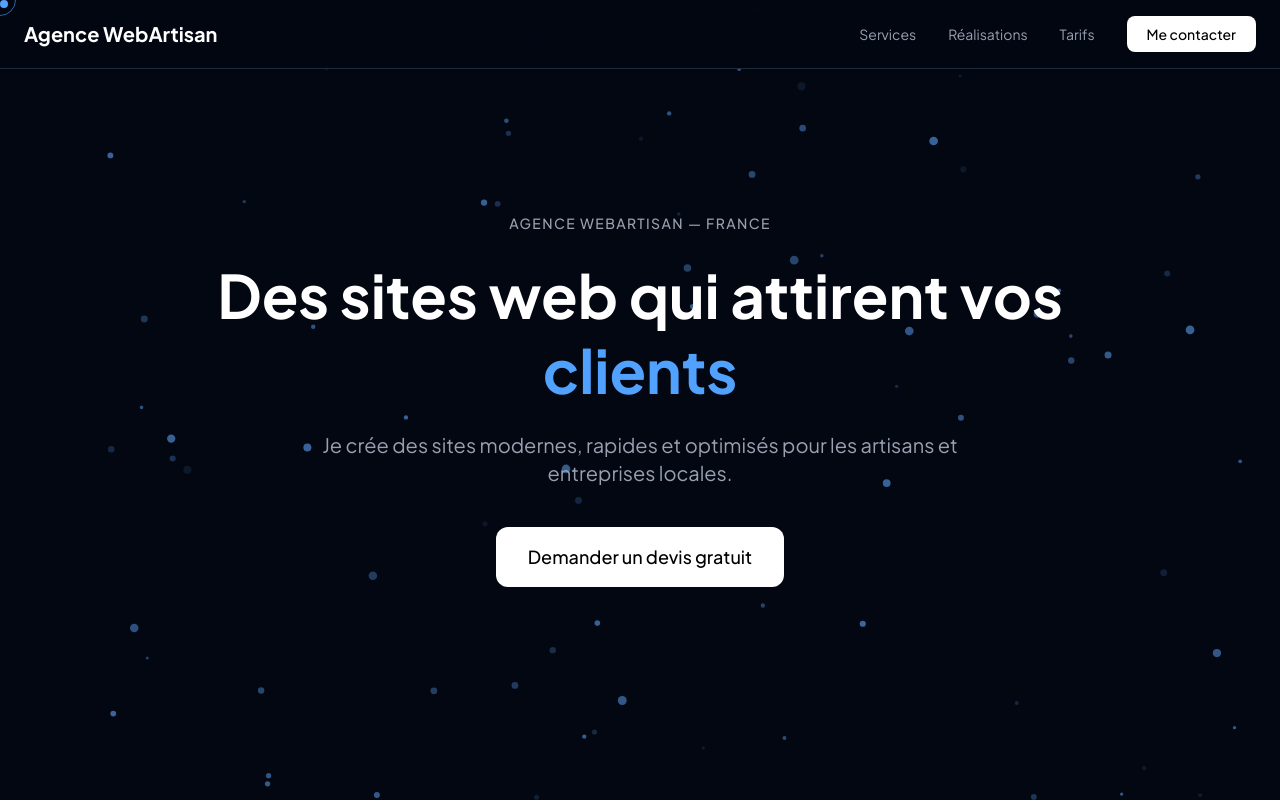
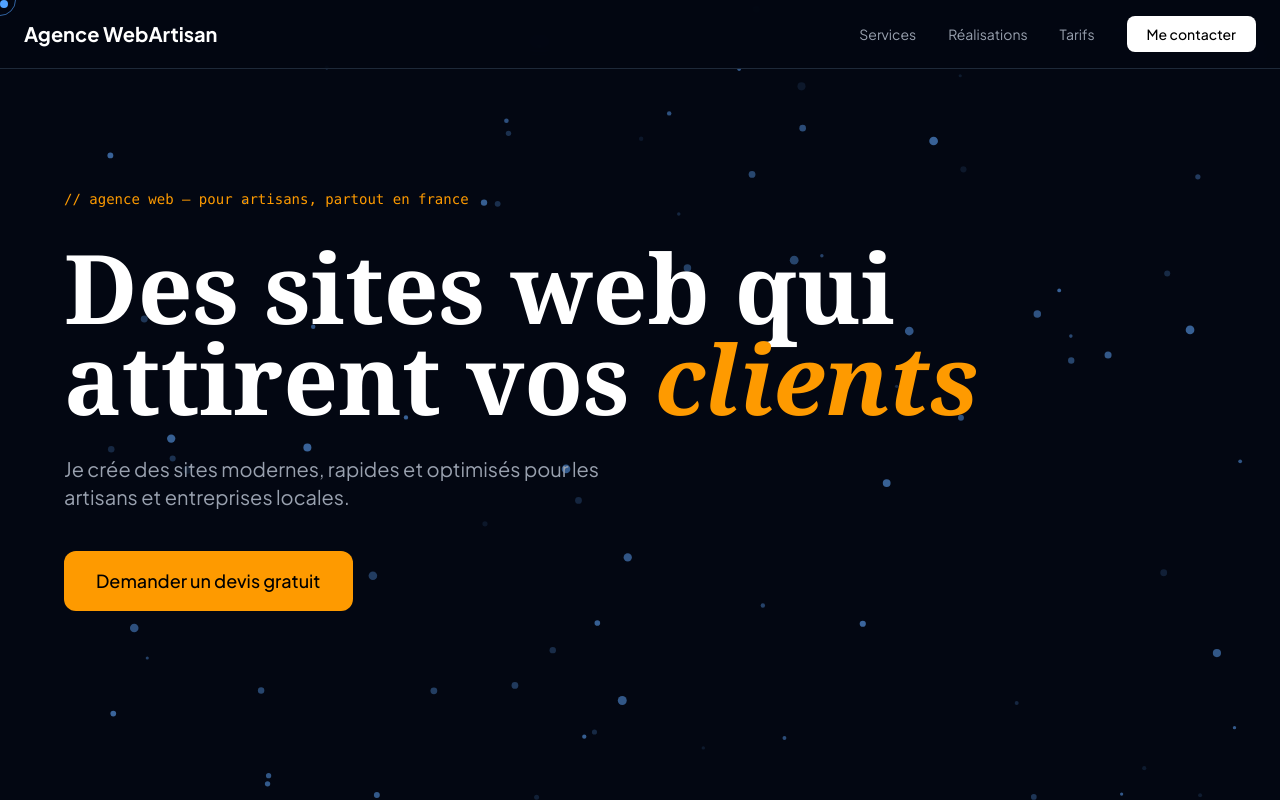
Before and after one commit to enguerrandbourghelle/agence-demo, a Next.js app: page / in a window 1280 px wide. Shown: the top 802 px of the page. Built offline with nearby package versions, Linux system fonts and the light colour scheme.

Commit message:
feat: nouvelle direction visuelle atelier de code - typo serif et ambre

```diff
--- a/app/layout.tsx
+++ b/app/layout.tsx
@@ -1,8 +1,10 @@
 import type { Metadata } from "next";
-import { Plus_Jakarta_Sans } from "next/font/google";
+import { Plus_Jakarta_Sans, Fraunces, JetBrains_Mono } from "next/font/google";
 import "./globals.css";
 
 const font = Plus_Jakarta_Sans({ subsets: ["latin"], weight: ["400", "500", "600", "700", "800"] });
+const fraunces = Fraunces({ subsets: ["latin"], weight: ["600", "700", "800", "900"], variable: "--font-fraunces" });
+const mono = JetBrains_Mono({ subsets: ["latin"], weight: ["400", "500"], variable: "--font-jetbrains" });
 
 export const metadata: Metadata = {
   title: "Agence WebArtisan — Création de sites web pour artisans",
@@ -28,7 +30,7 @@ export default function RootLayout({
 }>) {
   return (
     <html lang="fr">
-      <body className={font.className}>{children}</body>
+      <body className={`${font.className} ${fraunces.variable} ${mono.variable}`}>{children}</body>
     </html>
   );
 }
--- a/app/page.tsx
+++ b/app/page.tsx
@@ -39,18 +39,18 @@ export default function Home() {
       <div className="relative z-10">
         <Cursor />
         <Navbar />
-        <section className="relative h-screen flex flex-col items-center justify-center text-center px-6 overflow-hidden">
-          <div className="relative z-10 flex flex-col items-center">
-            <p ref={eyebrowRef} className="text-sm font-medium text-gray-400 mb-6 tracking-widest uppercase opacity-0">
-              Agence WebArtisan — France
+        <section className="relative min-h-screen flex flex-col justify-center px-6 md:px-16 overflow-hidden">
+          <div className="relative z-10 max-w-5xl">
+            <p ref={eyebrowRef} className="font-mono text-sm text-amber-500 mb-8 opacity-0">
+              {"// agence web — pour artisans, partout en france"}
             </p>
-            <h1 ref={titleRef} className="text-6xl font-bold mb-6 max-w-4xl leading-tight text-white opacity-0">
-              Des sites web qui attirent vos <span className="text-blue-400">clients</span>
+            <h1 ref={titleRef} className="font-serif text-6xl md:text-8xl font-bold mb-8 leading-[0.95] text-white opacity-0">
+              Des sites web qui<br />attirent vos <span className="text-amber-500 italic">clients</span>
             </h1>
-            <p ref={subtitleRef} className="text-xl text-gray-400 max-w-2xl mb-10 opacity-0">
+            <p ref={subtitleRef} className="text-xl text-gray-400 max-w-xl mb-10 opacity-0">
               Je crée des sites modernes, rapides et optimisés pour les artisans et entreprises locales.
             </p>
-            <button ref={btnRef} onClick={scrollToContact} className="bg-white text-black px-8 py-4 rounded-xl text-lg font-medium hover:bg-gray-100 transition opacity-0">
+            <button ref={btnRef} onClick={scrollToContact} className="bg-amber-500 text-black px-8 py-4 rounded-xl text-lg font-medium hover:bg-amber-400 transition opacity-0">
               Demander un devis gratuit
             </button>
           </div>
```
